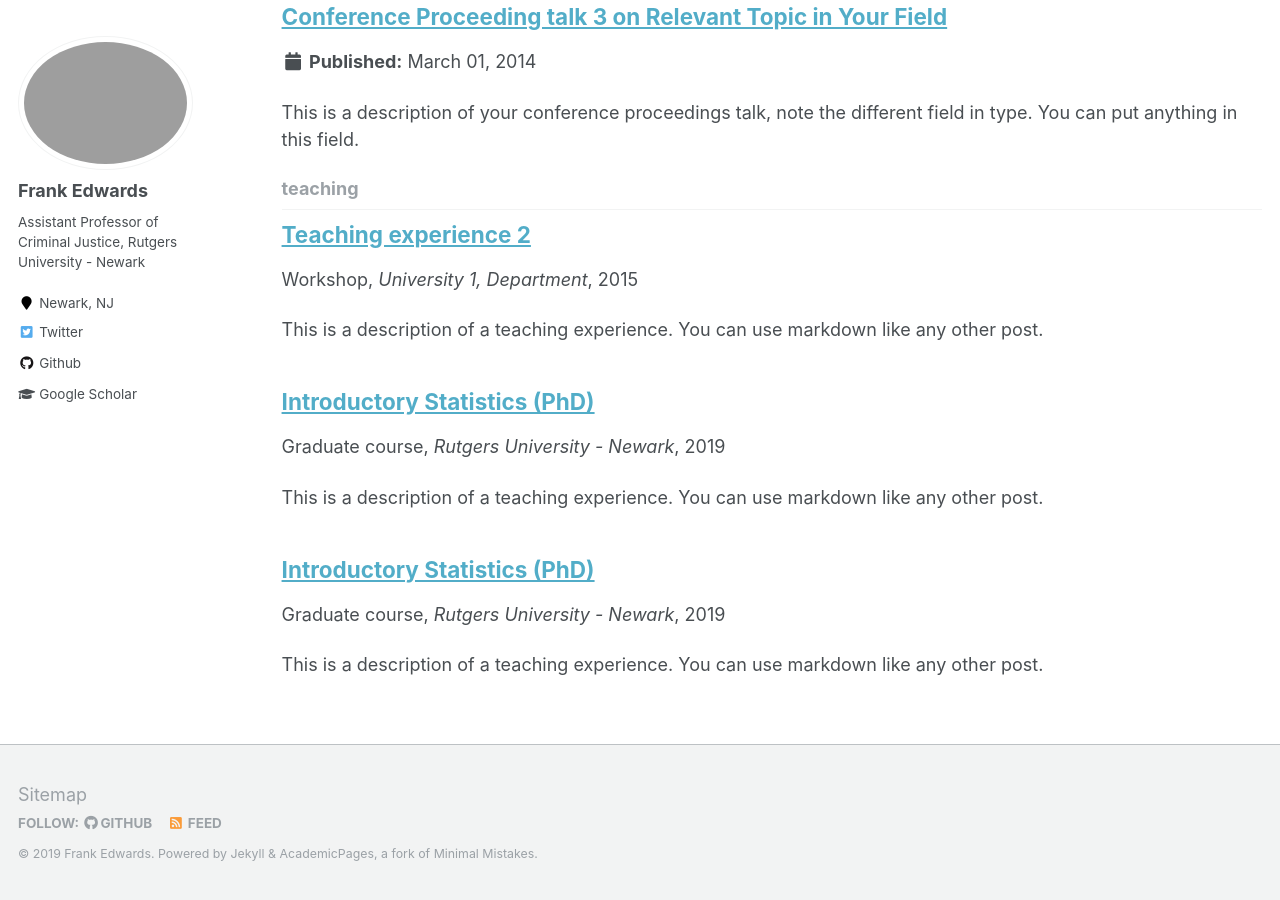
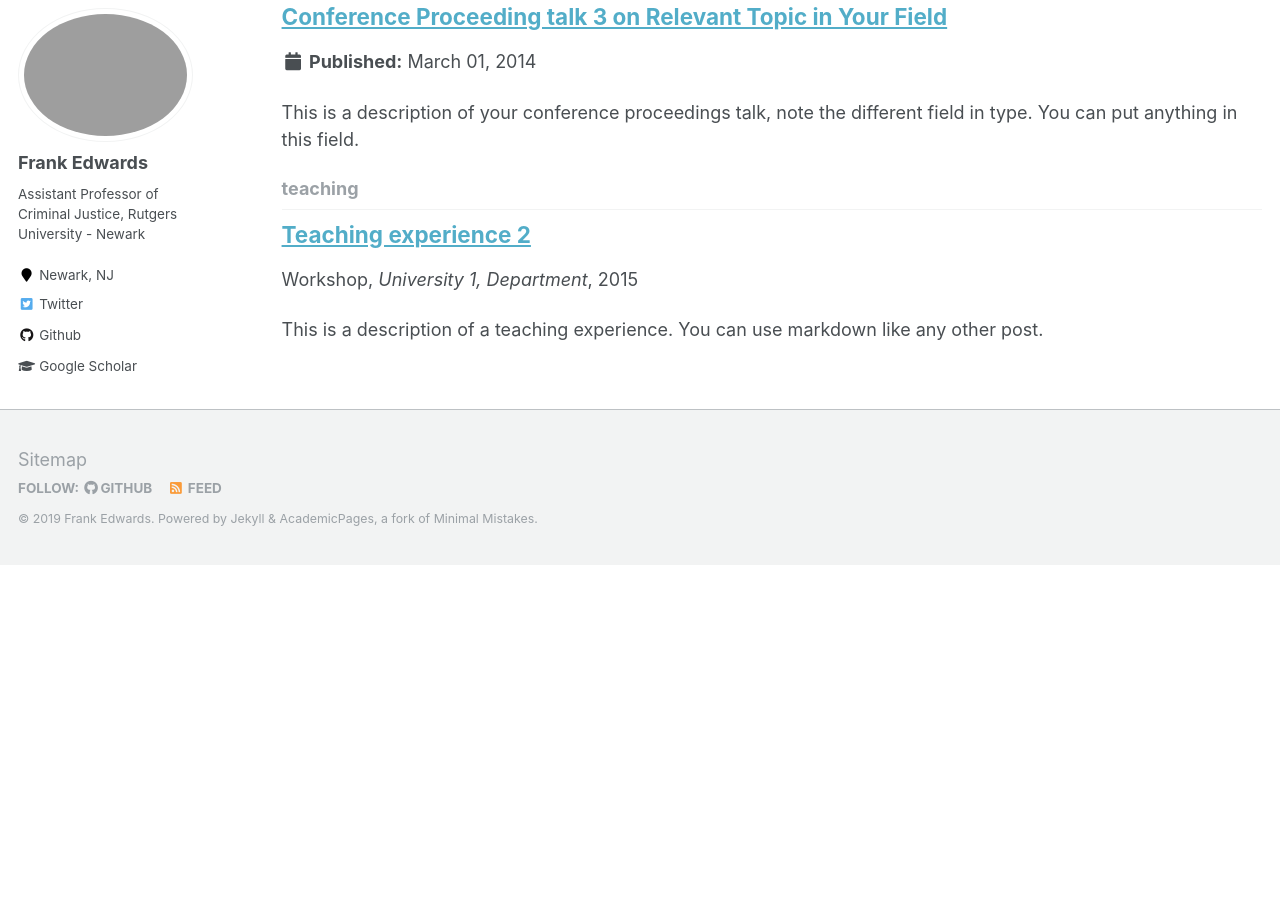
Before and after one commit to f-edwards/f-edwards.github.io, a Jekyll site: the page built from _pages/collection-archive.html, in a window 1280 px wide and 900 px high, scrolled down 2456 px. Built offline with Jekyll 4.4.1, drawn with Linux system fonts in a browser that asks for light colours; after the commit the page ends 3021 px from its top, so only the background shows below that.

```diff
--- a/_teaching/intro_stats.md
+++ /dev/null
@@ -1,18 +0,0 @@
----
-title: "Introductory Statistics (PhD)"
-collection: teaching
-type: "Graduate course"
-permalink: /teaching/intro_stats
-venue: "Rutgers University - Newark"
----
-
-This is a description of a teaching experience. You can use markdown like any other post.
-
-Heading 1
-======
-
-Heading 2
-======
-
-Heading 3
-======
```
Also changed, not shown: _pages/teaching.md (+7 -2 lines), _teaching/intermediate_stats.md (deleted, +0 -18 lines), _data/navigation.yml (line endings or trailing spaces), 2 other files.
